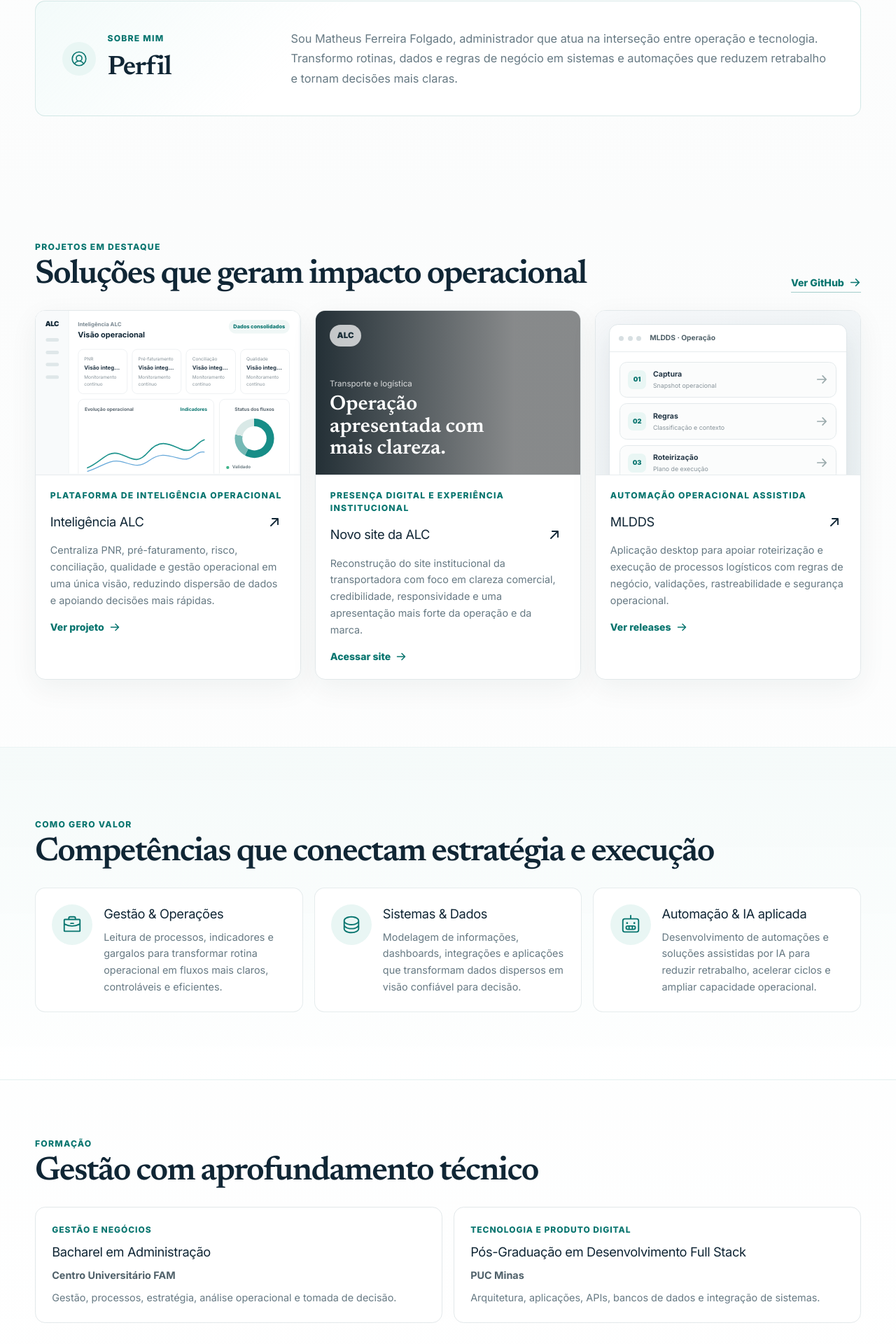
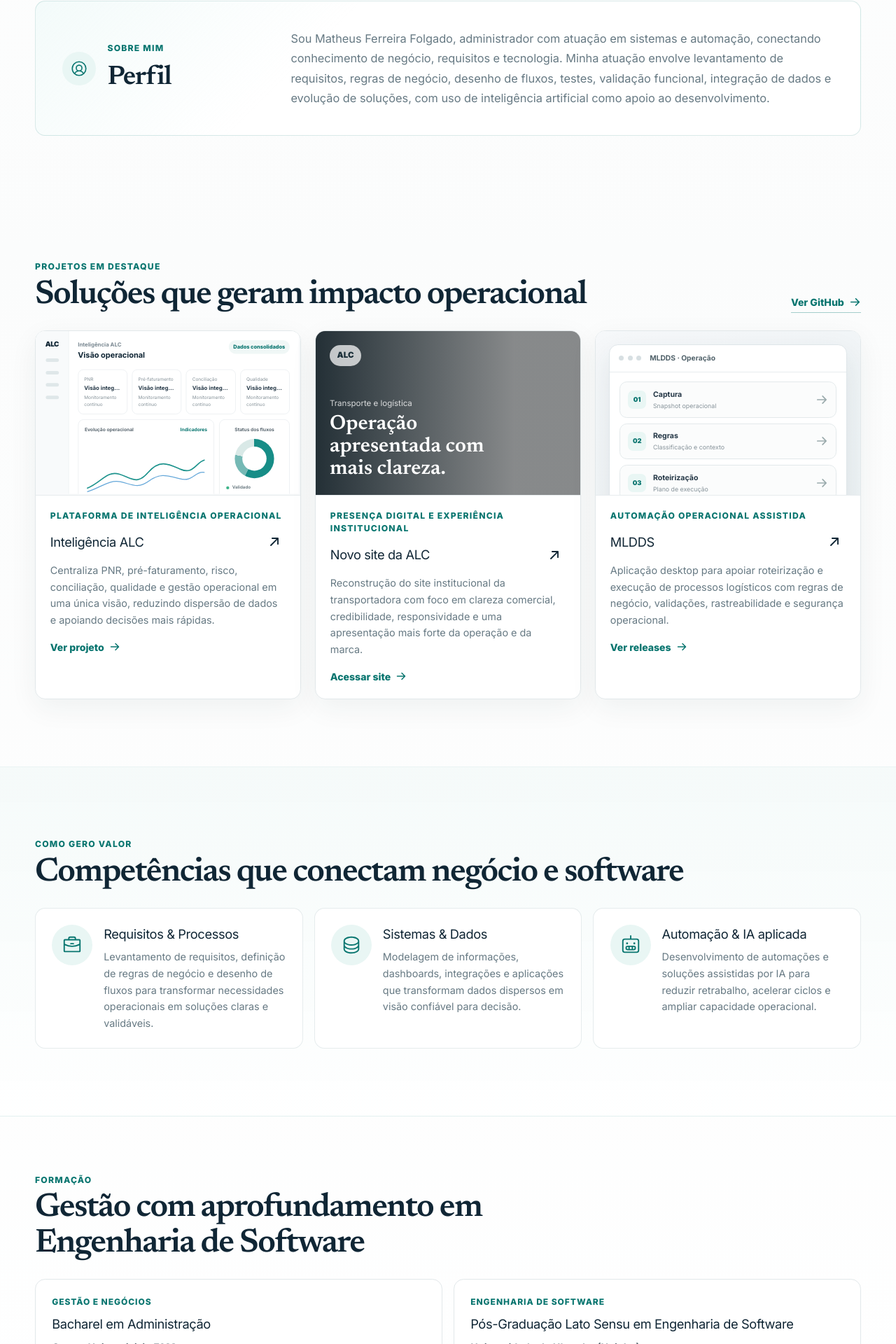
Before and after one commit to ofmrmatte/ofmrmatte, a Next.js app: page / in a window 1280 px wide. Shown: the part 844-2764 px from the top of the page at 70% size. Built offline with nearby package versions, Linux system fonts and the light colour scheme; grey boxes are pictures that could not be loaded.

Commit message:
Update portfolio positioning and Software Engineering education

```diff
--- a/app/page.tsx
+++ b/app/page.tsx
@@ -54,8 +54,8 @@ const projectCards = [
 
 const competencies = [
   {
-    title: "Gestão & Operações",
-    text: "Leitura de processos, indicadores e gargalos para transformar rotina operacional em fluxos mais claros, controláveis e eficientes.",
+    title: "Requisitos & Processos",
+    text: "Levantamento de requisitos, definição de regras de negócio e desenho de fluxos para transformar necessidades operacionais em soluções claras e validáveis.",
     Icon: Briefcase
   },
   {
@@ -228,13 +228,13 @@ export default function Page() {
       <section id="top" className="hero-section">
         <div className="page-container hero-grid">
           <div className="hero-copy" data-hero-copy>
-            <span className="eyebrow">Gestão · Sistemas · Automação</span>
+            <span className="eyebrow">Sistemas · Automação com IA · Engenharia de Software</span>
             <h1>
-              Administração, sistemas e automação para <em>operações reais.</em>
+              Negócio, sistemas e automação para <em>operações reais.</em>
             </h1>
             <p>
-              Transformo processos, dados e tecnologia em soluções que geram eficiência operacional,
-              reduzem retrabalho e apoiam decisões melhores.
+              Conecto visão de negócio, requisitos e tecnologia para transformar processos em sistemas,
+              automações e fluxos mais eficientes.
             </p>
             <div className="hero-actions">
               <Button asChild size="lg">
@@ -281,9 +281,10 @@ export default function Page() {
                 </div>
               </div>
               <p>
-                Sou Matheus Ferreira Folgado, administrador que atua na interseção entre operação e tecnologia.
-                Transformo rotinas, dados e regras de negócio em sistemas e automações que reduzem retrabalho
-                e tornam decisões mais claras.
+                Sou Matheus Ferreira Folgado, administrador com atuação em sistemas e automação, conectando
+                conhecimento de negócio, requisitos e tecnologia. Minha atuação envolve levantamento de requisitos,
+                regras de negócio, desenho de fluxos, testes, validação funcional, integração de dados e evolução
+                de soluções, com uso de inteligência artificial como apoio ao desenvolvimento.
               </p>
             </CardContent>
           </Card>
@@ -334,7 +335,7 @@ export default function Page() {
           <div className="section-heading" data-reveal>
             <div>
               <span className="section-label">Como gero valor</span>
-              <h2>Competências que conectam estratégia e execução</h2>
+              <h2>Competências que conectam negócio e software</h2>
             </div>
           </div>
 
@@ -361,7 +362,7 @@ export default function Page() {
           <div className="section-heading formation-heading" data-reveal>
             <div>
               <span className="section-label">Formação</span>
-              <h2>Gestão com aprofundamento técnico</h2>
+              <h2>Gestão com aprofundamento em Engenharia de Software</h2>
             </div>
           </div>
           <div className="formation-grid">
@@ -375,10 +376,10 @@ export default function Page() {
             </Card>
             <Card className="formation-card" data-reveal>
               <CardContent>
-                <span>Tecnologia e produto digital</span>
-                <h3>Pós-Graduação em Desenvolvimento Full Stack</h3>
-                <strong>PUC Minas</strong>
-                <p>Arquitetura, aplicações, APIs, bancos de dados e integração de sistemas.</p>
+                <span>Engenharia de Software</span>
+                <h3>Pós-Graduação Lato Sensu em Engenharia de Software</h3>
+                <strong>Universidade de Uberaba (Uniube)</strong>
+                <p>Fundamentos de Engenharia de Software, requisitos, métodos ágeis, testes e qualidade. Início previsto: 09/2026.</p>
               </CardContent>
             </Card>
           </div>
@@ -418,7 +419,7 @@ export default function Page() {
 
           <div className="footer-bottom">
             <span>© 2026 Matheus Ferreira Folgado.</span>
-            <span>Administração · Sistemas · Automação</span>
+            <span>Administração · Sistemas · Automação com IA · Engenharia de Software</span>
           </div>
         </div>
       </footer>
```
